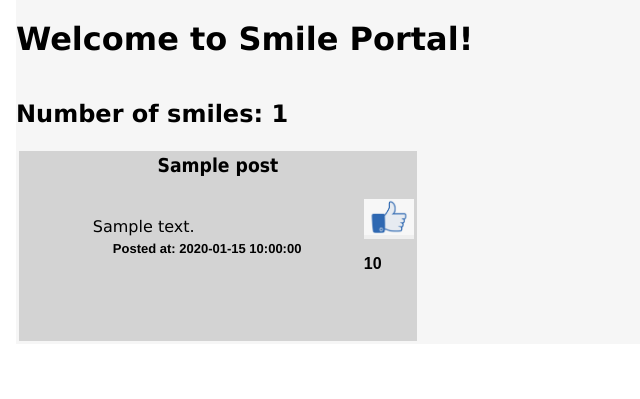
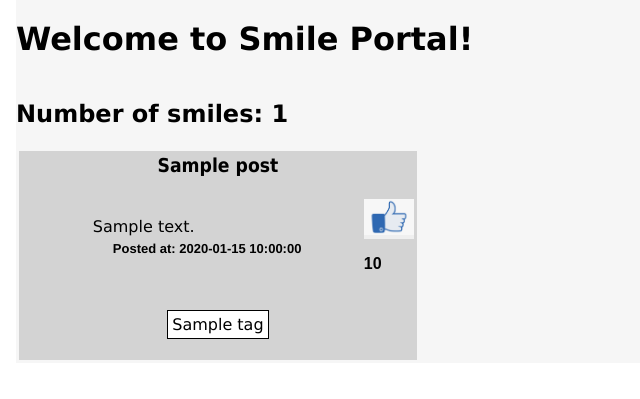
Before and after one commit to aydenarmst/CS322, a Python web app: template app/View/templates/index.html in a window 1280 px wide. Shown: the part 55-454 px from the top of the page, without its empty margins (0-640 px from the left). Run offline with Jinja, Linux system fonts and the light colour scheme; the template is opened without the code that fills it: most values are stand-ins (such as "Sample title", 1, 10 or a date in 2020); some libraries are stand-ins or nearby versions.

Commit message:
Version v.05 - Displaying the tag names in the _post.html page, using the jinja2 for block, i also reset the database to clear some of the test functions and test the program

```diff
--- a/app/Model/models.py
+++ b/app/Model/models.py
@@ -45,4 +45,4 @@ class Tag(db.Model):
 
 
     def __repr__(self):
-        return self.name
+        return '<ID: {} - Name: {}>'.format(self.id, self.name)
--- a/app/View/static/css/main.css
+++ b/app/View/static/css/main.css
@@ -126,6 +126,13 @@ a:hover {
     padding-left: 40px;
 }
 
+.tagitem{
+    border: solid 1px;
+    padding: 4px;
+    background-color: white;
+    margin: 5px;
+}
+
 .postlist{
     display: flex;
     flex-wrap: wrap;
--- a/app/View/templates/_post.html
+++ b/app/View/templates/_post.html
@@ -55,7 +55,9 @@
             <td colspan="3" style = "text-align:center" valign="bottom">
                 <br>
                 <!-- (milestone2) TODO: include all the tags associated with the post-->
-
+                {% for tag in post.get_tags().all() %}
+                    <span class = "tagitem">{{tag.name}}</span>
+                {% endfor %}
 
             </td>
         </tr>
```
Also changed, not shown: smile.db.
